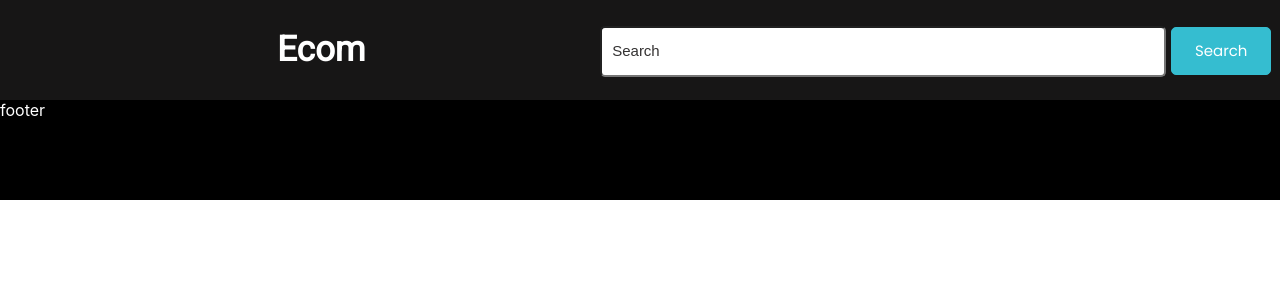
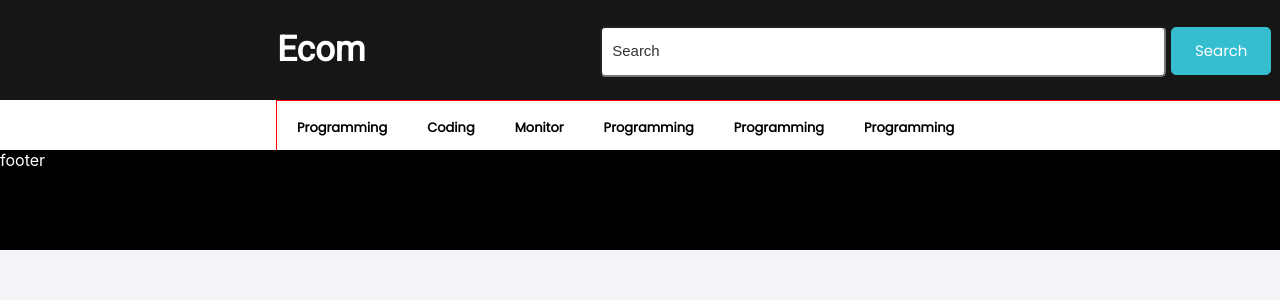
Before and after one commit to mahfuj-mahtab/React-Ecommerce, a React (Create React App) app: page / in a window 1280 px wide. Shown: the top 300 px of the page. Built offline with nearby package versions, Linux system fonts and the light colour scheme; a web font is replaced by a local one.

Commit message:
working on bottom header

```diff
--- a/src/App.css
+++ b/src/App.css
@@ -137,3 +137,41 @@
   left: -5px;
   color: white;
 }
+.bottom_header{
+  width: 1920px;
+  height: 50px;
+  overflow: hidden;
+  line-height: 50px;
+  background: #ffffff;
+}
+.bottom_header_main{
+  width: 1366px;
+  height: 50px;
+  margin: 0 auto;
+  border: 1px solid red;
+
+}
+.bottom_header_main ul{
+  list-style: none;
+  margin: 0px;
+  width: 1366px;
+  padding:0px;
+}
+.bottom_header_main ul li{
+
+  /* min-width: 150px; */
+  width: auto;
+  height: 50px;
+  /* border: 1px solid black; */
+  padding-left: 20px;
+  padding-right: 20px;
+  float: left;
+}
+.bottom_header_main ul li a{
+  text-decoration: none;
+  font-size: 13px;
+  font-family: 'Poppins', sans-serif;
+  font-weight: bold;
+  color: black;
+
+}
--- a/src/components/header.js
+++ b/src/components/header.js
@@ -4,6 +4,7 @@ import { Link } from "react-router-dom";
 
 export default function header() {
   return (
+    <>
     <div className='header'>
         <div className="main_header">
         <div className="left_header">
@@ -23,5 +24,19 @@ export default function header() {
         </div>
         </div>
     </div>
+    <div className="bottom_header">
+      <div className="bottom_header_main">
+        <ul>
+          <li><Link to="">Programming</Link></li>
+          <li><Link to="">Coding</Link></li>
+          <li><Link to="">Monitor</Link></li>
+          <li><Link to="">Programming</Link></li>
+          <li><Link to="">Programming</Link></li>
+          <li><Link to="">Programming</Link></li>
+
+        </ul>
+      </div>
+    </div>
+    </>
   )
 }
--- a/src/index.css
+++ b/src/index.css
@@ -5,6 +5,7 @@ body {
     sans-serif;
   -webkit-font-smoothing: antialiased;
   -moz-osx-font-smoothing: grayscale;
+  background: #F2F4F8;
 }
 
 code {
```
